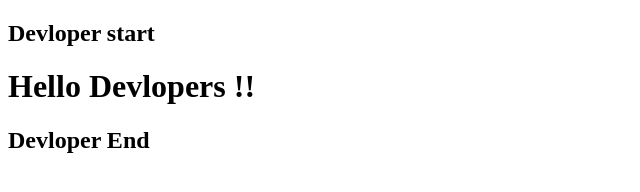
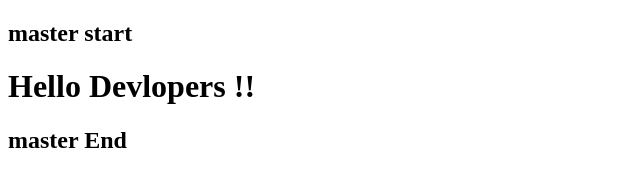
Before and after one commit to Abhirit86/git-examples, a plain HTML site: page index.html in a window 1280 px wide. Shown: the whole page, without its empty margins (0-640 px from the left). Drawn offline with Linux system fonts and the light colour scheme.

Commit message:
master title changes

```diff
--- a/index.html
+++ b/index.html
@@ -6,9 +6,9 @@
     <title>My Site</title>
   </head>
   <body>
-    <h2>Devloper start</h2>
+    <h2>master start</h2>
     <h1>Hello Devlopers !!</h1>
 
-    <h2>Devloper End</h2>
+    <h2>master End</h2>
   </body>
 </html>
```
